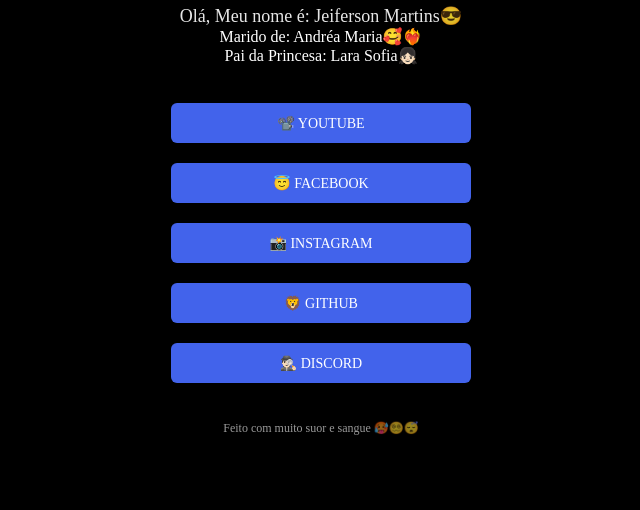
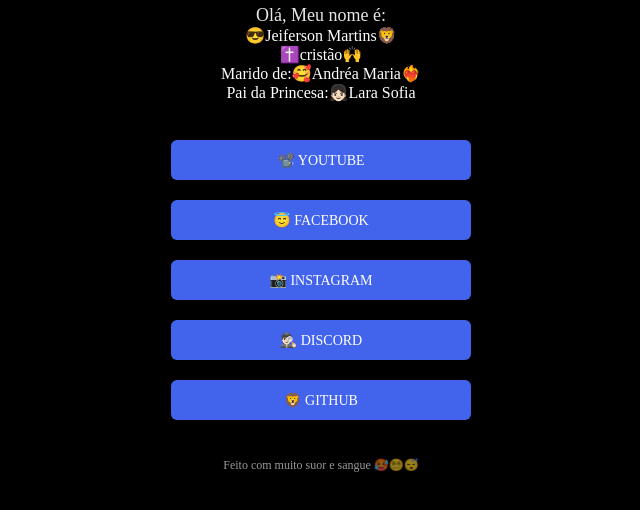
Before and after one commit to Jeiferson84/Projeto_01, a plain HTML site: page index.html in a window 1280 px wide. Shown: the part 198-708 px from the top of the page, without its empty margins (319-959 px from the left). Drawn offline with Linux system fonts and the light colour scheme; a web font is replaced by a local one.

Commit message:
Update index.html

```diff
--- a/index.html
+++ b/index.html
@@ -3,12 +3,13 @@
   <head>
     <link rel="preconnect" href="https://fonts.googleapis.com">
     <link rel="preconnect" href="https://fonts.gstatic.com" crossorigin>
-    <meta charset="UTF-8">
-    <meta name="viewport" content="width=device-width, initial-scale=1.0">
+     <meta charset="UTF-8">
+     <meta name="viewport" content="width=device-width, initial-scale=1.0">
     <title>Projeto 01 Jeiferson Martins</title>
     <link href="https: //fonts.googleapis.com/css2? família= Dança+Roteiro &family= Roboto:ital,wght@0,100;1,500 & display=swap"       rel="stylesheet">
-    <link rel="stylesheet" href="./styles.css" />
-    </head>
+<link rel="stylesheet" href="./styles.css" />
+
+  </head>
 
   <body class="dark">
 
@@ -19,9 +20,11 @@
       src="https://avatars.githubusercontent.com/u/89666708?v=4"
       alt="jeiferson é um anjo"/>
       <h1>Jeiferson Martins</h1>
-      <p class="username">Olá, Meu nome é: Jeiferson Martins😎</p>
-      <p class="estadocivil">Marido de: Andréa Maria🥰❤️‍🔥</p>
-      <p class="paternidade">Pai da Princesa: Lara Sofia👧🏻</p>
+      <p class="username">Olá, Meu nome é:
+      <p>😎Jeiferson Martins🦁</p>
+      <p>✝️cristão🙌</p>
+      <p class="estadocivil">Marido de:🥰Andréa Maria❤️‍🔥</p>
+      <p class="paternidade">Pai da Princesa:👧🏻Lara Sofia</p>
 
       </br>
 
@@ -43,18 +46,20 @@
         target="_blank">📸 Instagram</a>
       </li>
     </ul>
-    <ul>
-      <li>
-        <a href="http://github.com/Jeiferson"
-        target="_blank">🦁 Github</a>
-      </li>
-    </ul>
+        </ul>
         <ul>
       <li>
         <a href="https://discord.com/channels/@me"
         target="_blank">🕵🏻‍♂️ Discord</a>
       </li>
     </ul>
+    <ul>
+      <li>
+        <a href="https://github.com/Jeiferson84"
+        target="_blank">🦁 Github</a>
+      </li>
+    </ul>
+
 
     </br>
 
```
